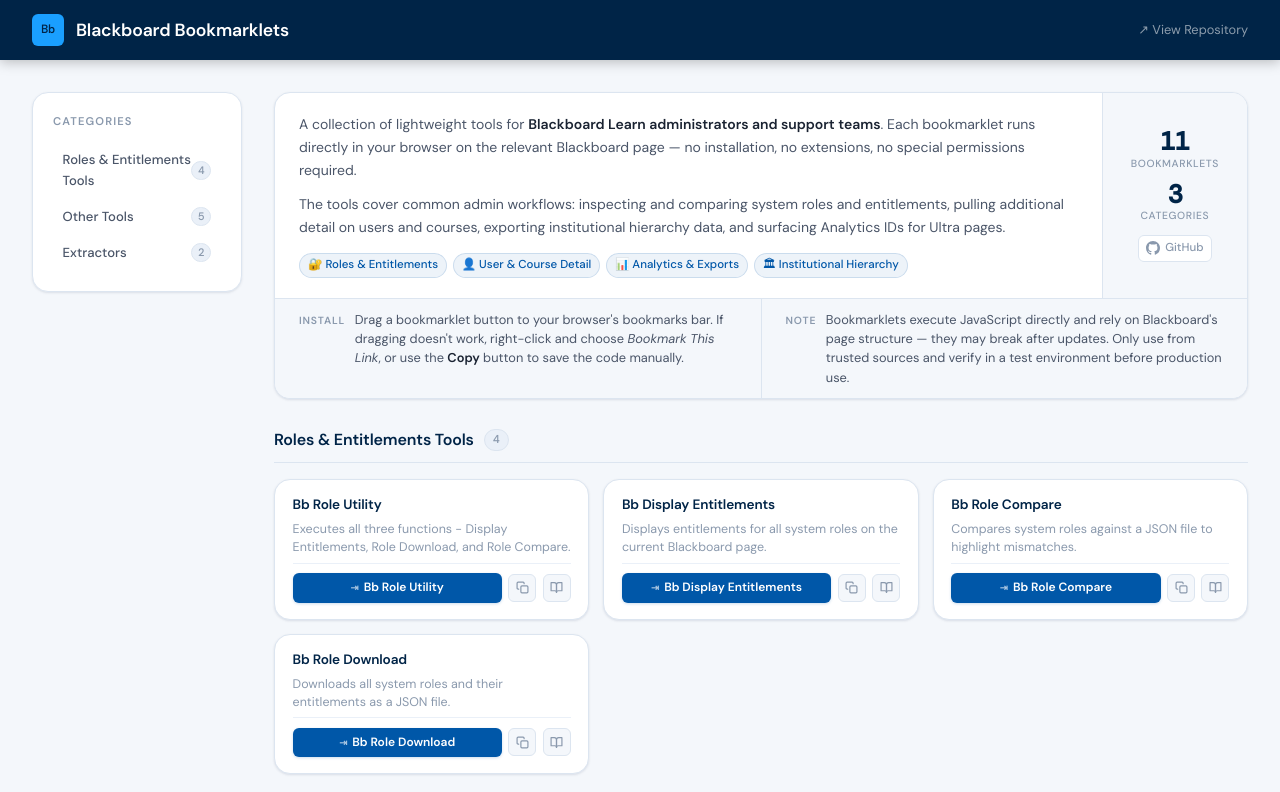
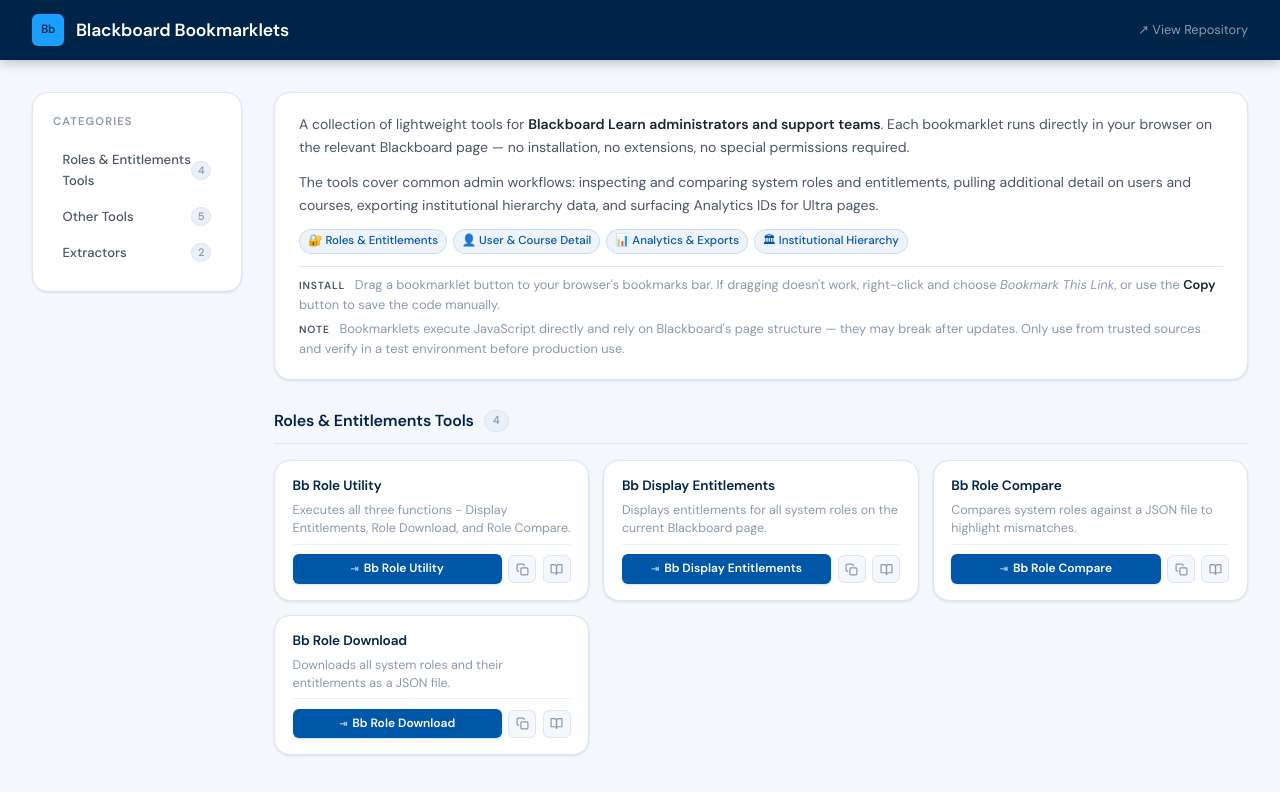
Before and after one commit to jkelley-blackboard/blackboard-bookmarklets, a plain HTML site: page docs/index.html in a window 1280 px wide. Shown: the top 792 px of the page. Drawn offline with nearby package versions, Linux system fonts and the light colour scheme.

Commit message:
update docs

```diff
--- a/docs/groovy_index.css
+++ b/docs/groovy_index.css
@@ -134,35 +134,25 @@ header h1 { font-size: 1.1rem; font-weight: 600; color: #fff; letter-spacing: -0
 /* ── Main content ─────────────────────────────────────────────────────────── */
 main.content { flex: 1; min-width: 0; }
 
-/* ── Info panel (consolidated intro + about + install + disclaimer) ───────── */
+/* ── Info panel ───────────────────────────────────────────────────────────── */
 .info-panel {
   background: var(--surface);
   border: 1px solid var(--border);
   border-radius: var(--radius-lg);
+  padding: 1.25rem 1.5rem;
   margin-bottom: 1.75rem;
   box-shadow: var(--shadow-sm);
-  overflow: hidden;
+  display: flex;
+  flex-direction: column;
+  gap: 0.75rem;
 }
-
-/* Top row: description + stats */
-.info-main {
-  display: flex;
-  gap: 0;
-  align-items: stretch;
-}
-.info-description {
-  flex: 1;
-  min-width: 0;
-  padding: 1.25rem 1.5rem;
-}
-.info-description p {
+.info-panel p {
   font-size: 0.875rem;
   color: var(--text-mid);
   line-height: 1.65;
-  margin-bottom: 0.65rem;
 }
-.info-description p:last-of-type { margin-bottom: 0.9rem; }
-.info-description strong { color: var(--text); font-weight: 600; }
+.info-panel strong { color: var(--text); font-weight: 600; }
+.info-panel em     { font-style: italic; }
 
 .intro-pills { display: flex; flex-wrap: wrap; gap: 0.35rem; }
 .intro-pill {
@@ -175,92 +165,25 @@ main.content { flex: 1; min-width: 0; }
   white-space: nowrap;
 }
 
-/* Right column: stats + github link */
-.info-meta {
+.info-rules {
   display: flex;
   flex-direction: column;
-  align-items: center;
-  justify-content: center;
-  gap: 0.6rem;
-  padding: 1.25rem 1.75rem;
-  border-left: 1px solid var(--border);
-  background: var(--surface2);
-  flex-shrink: 0;
+  gap: 0.3rem;
+  padding-top: 0.5rem;
+  border-top: 1px solid var(--border);
 }
-.intro-stat {
-  display: flex; flex-direction: column;
-  align-items: center; gap: 1px; min-width: 56px;
+.info-rule {
+  font-size: 0.8rem;
+  color: var(--text-muted);
+  line-height: 1.55;
 }
-.intro-stat-num {
-  font-size: 1.6rem; font-weight: 600; font-family: var(--mono);
-  color: var(--bb-navy); line-height: 1; letter-spacing: -0.03em;
-}
-.intro-stat-label {
-  font-size: 0.65rem; font-weight: 500; color: var(--text-muted);
-  text-transform: uppercase; letter-spacing: 0.06em;
-}
-.intro-gh-link {
-  display: inline-flex; align-items: center; gap: 5px;
-  font-size: 0.72rem; font-weight: 500; color: var(--text-muted);
-  background: var(--surface); border: 1px solid var(--border);
-  border-radius: var(--radius-sm); padding: 0.3em 0.65em;
-  text-decoration: none; white-space: nowrap;
-  transition: color var(--transition), border-color var(--transition), background var(--transition);
-}
-.intro-gh-link:hover {
-  color: var(--bb-blue); border-color: rgba(0,87,168,0.3);
-  background: rgba(0,87,168,0.04);
-}
-
-/* Bottom row: install + note, side by side */
-.info-footer {
-  display: flex;
-  align-items: stretch;
-  border-top: 1px solid var(--border);
-  background: var(--surface2);
-}
-.info-item {
-  flex: 1;
-  display: flex;
-  align-items: baseline;
-  gap: 0.6rem;
-  padding: 0.7rem 1.5rem;
-  font-size: 0.8rem;
-  color: var(--text-mid);
-  line-height: 1.5;
-}
-.info-item-label {
+.info-rule-label {
   font-size: 0.65rem;
   font-weight: 700;
   text-transform: uppercase;
   letter-spacing: 0.08em;
-  color: var(--text-muted);
-  white-space: nowrap;
-  flex-shrink: 0;
-  padding-top: 0.15em;
-}
-.info-item-text em  { font-style: italic; }
-.info-item-text strong { color: var(--text); font-weight: 600; }
-.info-divider {
-  width: 1px;
-  background: var(--border);
-  flex-shrink: 0;
-  align-self: stretch;
-}
-
-@media (max-width: 860px) {
-  .info-footer { flex-direction: column; }
-  .info-divider { width: auto; height: 1px; }
-}
-@media (max-width: 640px) {
-  .info-main { flex-direction: column; }
-  .info-meta {
-    flex-direction: row; border-left: none;
-    border-top: 1px solid var(--border);
-    padding: 0.9rem 1.25rem; justify-content: space-around;
-  }
-  .info-description { padding: 1.1rem 1.25rem; }
-  .info-item { padding: 0.65rem 1.25rem; }
+  color: var(--text-mid);
+  margin-right: 0.4rem;
 }
 
 /* ── Section headings ─────────────────────────────────────────────────────── */
--- a/docs/index.html
+++ b/docs/index.html
@@ -34,44 +34,17 @@
     <main class="content">
 
       <section class="info-panel">
-        <div class="info-main">
-          <div class="info-description">
-            <p>
-              A collection of lightweight tools for <strong>Blackboard Learn administrators and support teams</strong>.
-              Each bookmarklet runs directly in your browser on the relevant Blackboard page —
-              no installation, no extensions, no special permissions required.
-            </p>
-            <p>
-              The tools cover common admin workflows: inspecting and comparing system roles and entitlements,
-              pulling additional detail on users and courses, exporting institutional hierarchy data,
-              and surfacing Analytics IDs for Ultra pages.
-            </p>
-            <div class="intro-pills">
-              <span class="intro-pill">🔐 Roles &amp; Entitlements</span>
-              <span class="intro-pill">👤 User &amp; Course Detail</span>
-              <span class="intro-pill">📊 Analytics &amp; Exports</span>
-              <span class="intro-pill">🏛 Institutional Hierarchy</span>
-            </div>
-          </div>
-          <div class="info-meta">
-            <div class="intro-stat"><span class="intro-stat-num" id="intro-total">—</span><span class="intro-stat-label">bookmarklets</span></div>
-            <div class="intro-stat"><span class="intro-stat-num" id="intro-cats">—</span><span class="intro-stat-label">categories</span></div>
-            <a class="intro-gh-link" href="https://github.com/jkelley-blackboard/blackboard-bookmarklets" target="_blank" rel="noopener">
-              <svg xmlns="http://www.w3.org/2000/svg" width="14" height="14" viewBox="0 0 24 24" fill="currentColor"><path d="M12 0C5.37 0 0 5.37 0 12c0 5.31 3.435 9.795 8.205 11.385.6.105.825-.255.825-.57 0-.285-.015-1.23-.015-2.235-3.015.555-3.795-.735-4.035-1.41-.135-.345-.72-1.41-1.23-1.695-.42-.225-1.02-.78-.015-.795.945-.015 1.62.87 1.845 1.23 1.08 1.815 2.805 1.305 3.495.99.105-.78.42-1.305.765-1.605-2.67-.3-5.46-1.335-5.46-5.925 0-1.305.465-2.385 1.23-3.225-.12-.3-.54-1.53.12-3.18 0 0 1.005-.315 3.3 1.23.96-.27 1.98-.405 3-.405s2.04.135 3 .405c2.295-1.56 3.3-1.23 3.3-1.23.66 1.65.24 2.88.12 3.18.765.84 1.23 1.905 1.23 3.225 0 4.605-2.805 5.625-5.475 5.925.435.375.81 1.095.81 2.22 0 1.605-.015 2.895-.015 3.3 0 .315.225.69.825.57A12.02 12.02 0 0 0 24 12c0-6.63-5.37-12-12-12z"/></svg>
-              GitHub
-            </a>
-          </div>
+        <p>A collection of lightweight tools for <strong>Blackboard Learn administrators and support teams</strong>. Each bookmarklet runs directly in your browser on the relevant Blackboard page — no installation, no extensions, no special permissions required.</p>
+        <p>The tools cover common admin workflows: inspecting and comparing system roles and entitlements, pulling additional detail on users and courses, exporting institutional hierarchy data, and surfacing Analytics IDs for Ultra pages.</p>
+        <div class="intro-pills">
+          <span class="intro-pill">🔐 Roles &amp; Entitlements</span>
+          <span class="intro-pill">👤 User &amp; Course Detail</span>
+          <span class="intro-pill">📊 Analytics &amp; Exports</span>
+          <span class="intro-pill">🏛 Institutional Hierarchy</span>
         </div>
-        <div class="info-footer">
-          <div class="info-item">
-            <span class="info-item-label">Install</span>
-            <span class="info-item-text">Drag a bookmarklet button to your browser's bookmarks bar. If dragging doesn't work, right-click and choose <em>Bookmark This Link</em>, or use the <strong>Copy</strong> button to save the code manually.</span>
-          </div>
-          <div class="info-divider"></div>
-          <div class="info-item">
-            <span class="info-item-label">Note</span>
-            <span class="info-item-text">Bookmarklets execute JavaScript directly and rely on Blackboard's page structure — they may break after updates. Only use from trusted sources and verify in a test environment before production use.</span>
-          </div>
+        <div class="info-rules">
+          <div class="info-rule"><span class="info-rule-label">Install</span> Drag a bookmarklet button to your browser's bookmarks bar. If dragging doesn't work, right-click and choose <em>Bookmark This Link</em>, or use the <strong>Copy</strong> button to save the code manually.</div>
+          <div class="info-rule"><span class="info-rule-label">Note</span> Bookmarklets execute JavaScript directly and rely on Blackboard's page structure — they may break after updates. Only use from trusted sources and verify in a test environment before production use.</div>
         </div>
       </section>
 
@@ -183,10 +156,6 @@
           if (!categories[bm.category]) categories[bm.category] = [];
           categories[bm.category].push(bm);
         });
-
-        // Populate intro stats
-        document.getElementById("intro-total").textContent = bookmarklets.length;
-        document.getElementById("intro-cats").textContent  = Object.keys(categories).length;
 
         const categoryLinks     = document.getElementById("category-links");
         const sectionsContainer = document.getElementById("bookmarklet-sections");
```
